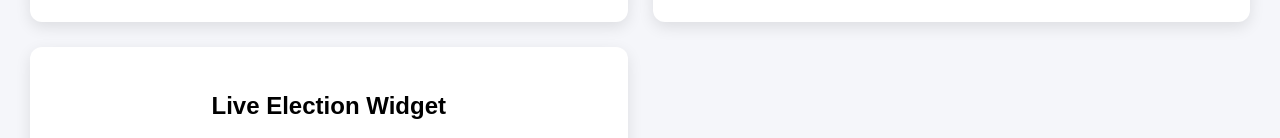
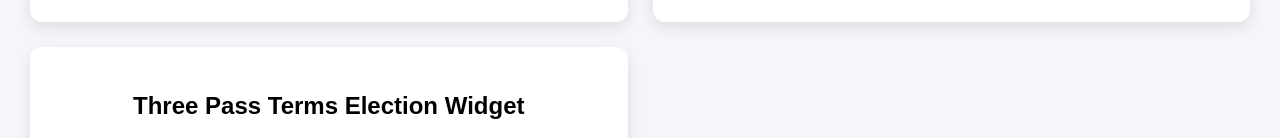
Before and after one commit to sklblockchain-ui/Kemena-Draft, a plain HTML site: page index.html in a window 1280 px wide. Shown: the part 1229-1367 px from the top of the page. Drawn offline with nearby package versions, Linux system fonts and the light colour scheme; grey boxes are pictures that could not be loaded.

Commit message:
Update index.html

```diff
--- a/index.html
+++ b/index.html
@@ -63,7 +63,7 @@
 </div>
 
 <div class="chart">
-<h2>Live Election Widget</h2>
+<h2>Three Pass Terms Election Widget</h2>
 
 <iframe
 src="https://undi.info/embed/SW.n.KEMENA"
```
